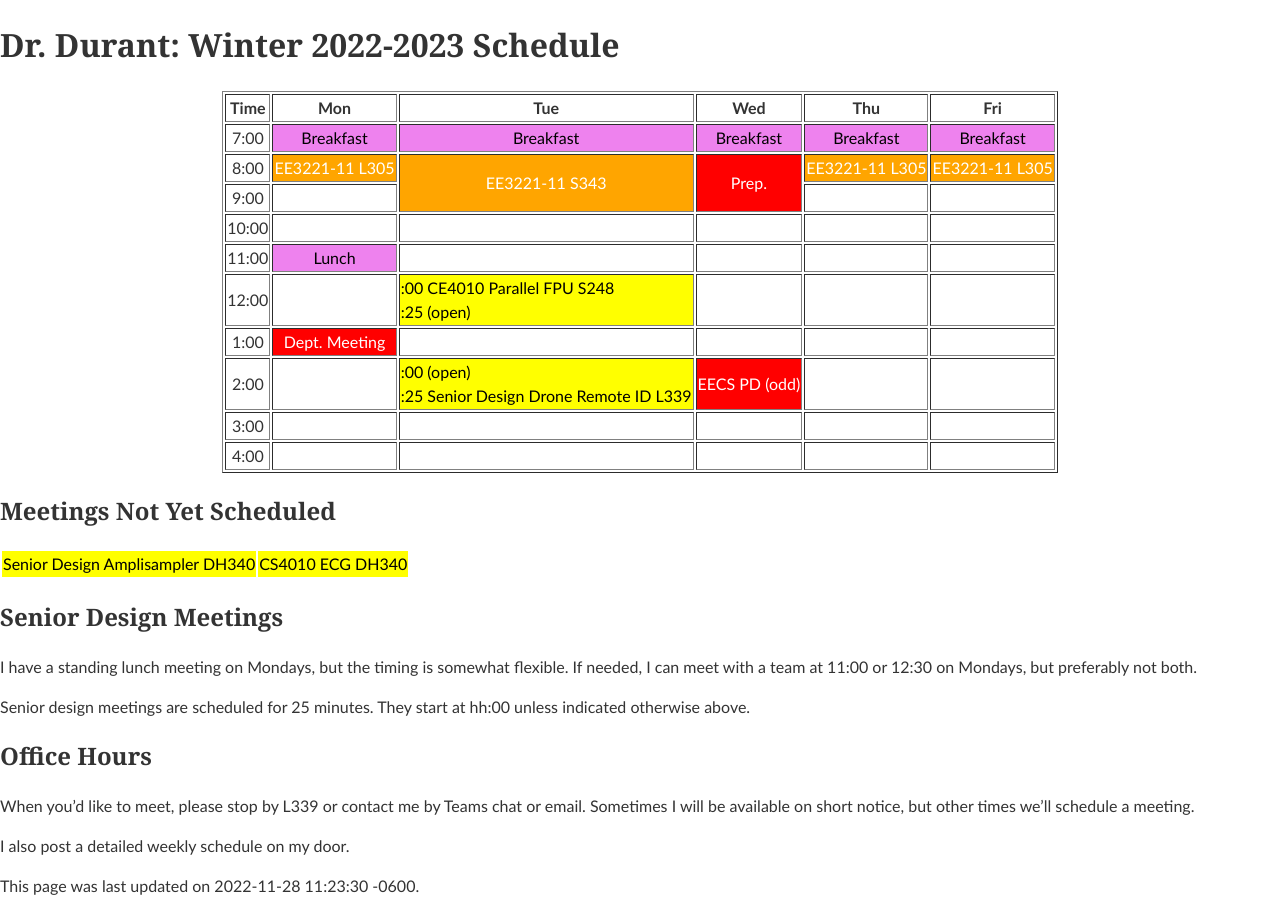
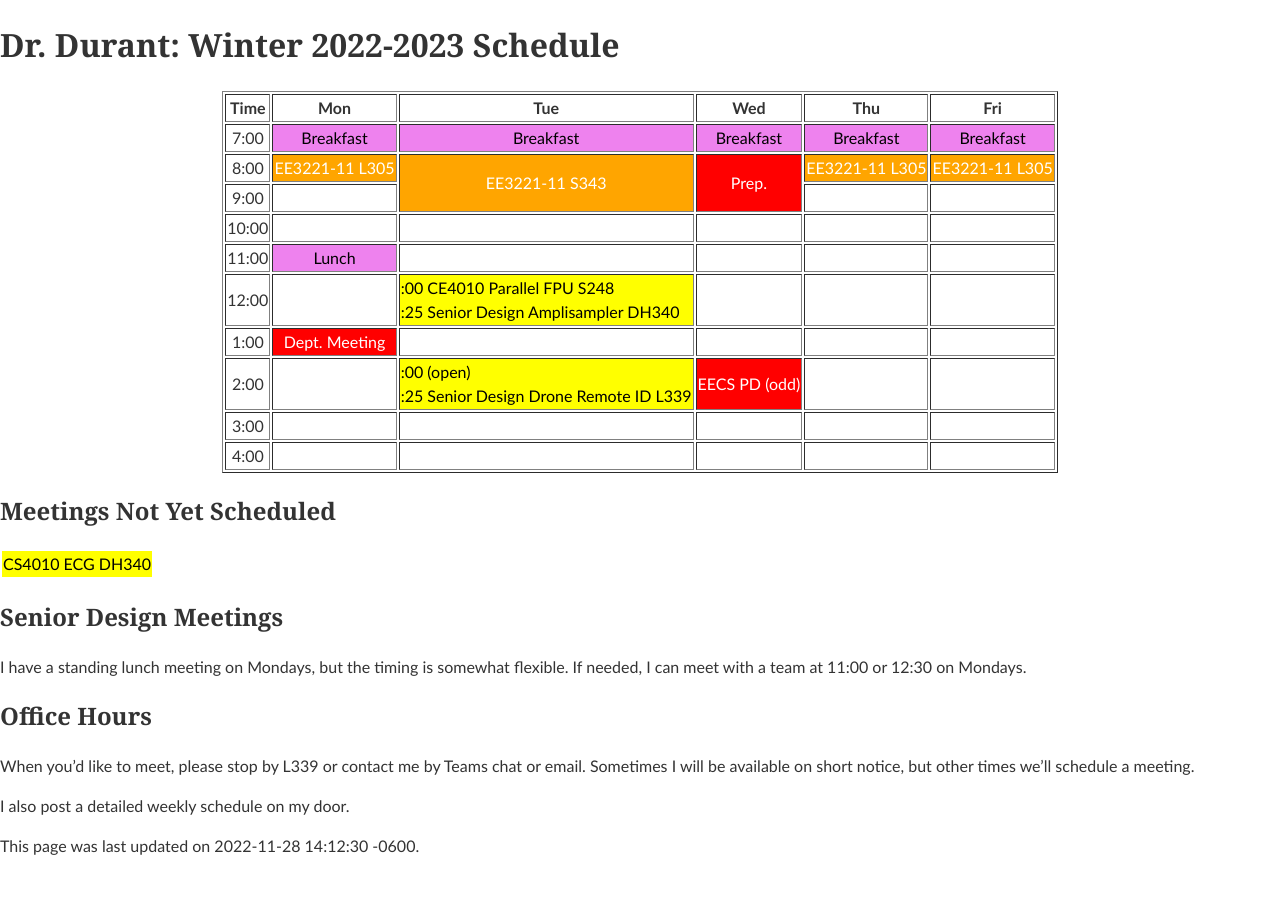
Before and after one commit to edurant/edurant.github.io, a Jekyll site: the page built from sched/w2223.md, in a window 1280 px wide. Built offline with Jekyll 4.4.1, drawn with Linux system fonts in a browser that asks for light colours.

Commit message:
scheduled another senior design team

```diff
--- a/sched/w2223.md
+++ b/sched/w2223.md
@@ -1,6 +1,6 @@
 ---
 title: "Dr. Durant: Winter 2022-2023 Schedule"
-date: 2022-11-28 11:23:30 -0600
+date: 2022-11-28 14:12:30 -0600
 ---
 
 <style type="text/css">
@@ -13,31 +13,28 @@ td.lunch  { background-color: violet;  color: black; }
 
 <div align="center">
 <table border>
-<tr><th>Time</th>       <th>Mon</th>                            <th>Tue</th>                                                                    <th>Wed</th>                        <th>Thu</th>                            <th>Fri</th>                            </tr>
-<tr><td>7:00</td>       <td class="lunch">Breakfast</td>        <td class="lunch">Breakfast</td>                                                <td class="lunch">Breakfast</td>    <td class="lunch">Breakfast</td>        <td class="lunch">Breakfast</td>        </tr>
-<tr><td>8:00</td>       <td class="ee3221">EE3221-11 L305</td>  <td class="ee3221" rowspan="2">EE3221-11 S343</td>                              <td class="am" rowspan=2>Prep.</td> <td class="ee3221">EE3221-11 L305</td>  <td class="ee3221">EE3221-11 L305</td>  </tr>
-<tr><td>9:00</td>       <td>&nbsp;</td>                                                                                                                                             <td>&nbsp;</td>                         <td>&nbsp;</td>                         </tr>
-<tr><td>10:00</td>      <td>&nbsp;</td>                         <td>&nbsp;</td>                                                                 <td>&nbsp;</td>                     <td>&nbsp;</td>                         <td>&nbsp;</td>                         </tr>
-<tr><td>11:00</td>      <td class="lunch">Lunch</td>            <td>&nbsp;</td>                                                                 <td>&nbsp;</td>                     <td>&nbsp;</td>                         <td>&nbsp;</td>                         </tr>
-<tr><td>12:00</td>      <td>&nbsp;</td>                         <td class="ce4010">:00 CE4010 Parallel FPU S248<br/>:25 (open)</td>             <td>&nbsp;</td>                     <td>&nbsp;</td>                         <td>&nbsp;</td>                         </tr>
-<tr><td>1:00</td>       <td class="am">Dept. Meeting</td>       <td>&nbsp;</td>                                                                 <td>&nbsp;</td>                     <td>&nbsp;</td>                         <td>&nbsp;</td>                         </tr>
-<tr><td>2:00</td>       <td>&nbsp;</td>                         <td class="ce4010">:00 (open)<br/>:25 Senior Design Drone Remote ID L339</td>   <td class="am">EECS PD (odd)</td>   <td>&nbsp;</td>                         <td>&nbsp;</td>                         </tr>
-<tr><td>3:00</td>       <td>&nbsp;</td>                         <td>&nbsp;</td>                                                                 <td>&nbsp;</td>                     <td>&nbsp;</td>                         <td>&nbsp;</td>                         </tr>
-<tr><td>4:00</td>       <td>&nbsp;</td>                         <td>&nbsp;</td>                                                                 <td>&nbsp;</td>                     <td>&nbsp;</td>                         <td>&nbsp;</td>                         </tr>
+<tr><th>Time</th>       <th>Mon</th>                            <th>Tue</th>                                                                                    <th>Wed</th>                        <th>Thu</th>                            <th>Fri</th>                            </tr>
+<tr><td>7:00</td>       <td class="lunch">Breakfast</td>        <td class="lunch">Breakfast</td>                                                                <td class="lunch">Breakfast</td>    <td class="lunch">Breakfast</td>        <td class="lunch">Breakfast</td>        </tr>
+<tr><td>8:00</td>       <td class="ee3221">EE3221-11 L305</td>  <td class="ee3221" rowspan="2">EE3221-11 S343</td>                                              <td class="am" rowspan=2>Prep.</td> <td class="ee3221">EE3221-11 L305</td>  <td class="ee3221">EE3221-11 L305</td>  </tr>
+<tr><td>9:00</td>       <td>&nbsp;</td>                                                                                                                                                             <td>&nbsp;</td>                         <td>&nbsp;</td>                         </tr>
+<tr><td>10:00</td>      <td>&nbsp;</td>                         <td>&nbsp;</td>                                                                                 <td>&nbsp;</td>                     <td>&nbsp;</td>                         <td>&nbsp;</td>                         </tr>
+<tr><td>11:00</td>      <td class="lunch">Lunch</td>            <td>&nbsp;</td>                                                                                 <td>&nbsp;</td>                     <td>&nbsp;</td>                         <td>&nbsp;</td>                         </tr>
+<tr><td>12:00</td>      <td>&nbsp;</td>                         <td class="ce4010">:00 CE4010 Parallel FPU S248<br/>:25 Senior Design Amplisampler DH340</td>   <td>&nbsp;</td>                     <td>&nbsp;</td>                         <td>&nbsp;</td>                         </tr>
+<tr><td>1:00</td>       <td class="am">Dept. Meeting</td>       <td>&nbsp;</td>                                                                                 <td>&nbsp;</td>                     <td>&nbsp;</td>                         <td>&nbsp;</td>                         </tr>
+<tr><td>2:00</td>       <td>&nbsp;</td>                         <td class="ce4010">:00 (open)<br/>:25 Senior Design Drone Remote ID L339</td>                   <td class="am">EECS PD (odd)</td>   <td>&nbsp;</td>                         <td>&nbsp;</td>                         </tr>
+<tr><td>3:00</td>       <td>&nbsp;</td>                         <td>&nbsp;</td>                                                                                 <td>&nbsp;</td>                     <td>&nbsp;</td>                         <td>&nbsp;</td>                         </tr>
+<tr><td>4:00</td>       <td>&nbsp;</td>                         <td>&nbsp;</td>                                                                                 <td>&nbsp;</td>                     <td>&nbsp;</td>                         <td>&nbsp;</td>                         </tr>
 </table>
 </div>
 
 ## Meetings Not Yet Scheduled
 <table><tr>
-<td class="ce4010">Senior Design Amplisampler DH340</td>
 <td class="ce4010">CS4010 ECG DH340</td>
 </tr></table>
 
 ## Senior Design Meetings
 
-I have a standing lunch meeting on Mondays, but the timing is somewhat flexible. If needed, I can meet with a team at 11:00 or 12:30 on Mondays, but preferably not both.
-
-Senior design meetings are scheduled for 25 minutes. They start at hh:00 unless indicated otherwise above.
+I have a standing lunch meeting on Mondays, but the timing is somewhat flexible. If needed, I can meet with a team at 11:00 or 12:30 on Mondays.
 
 ## Office Hours
 
```
